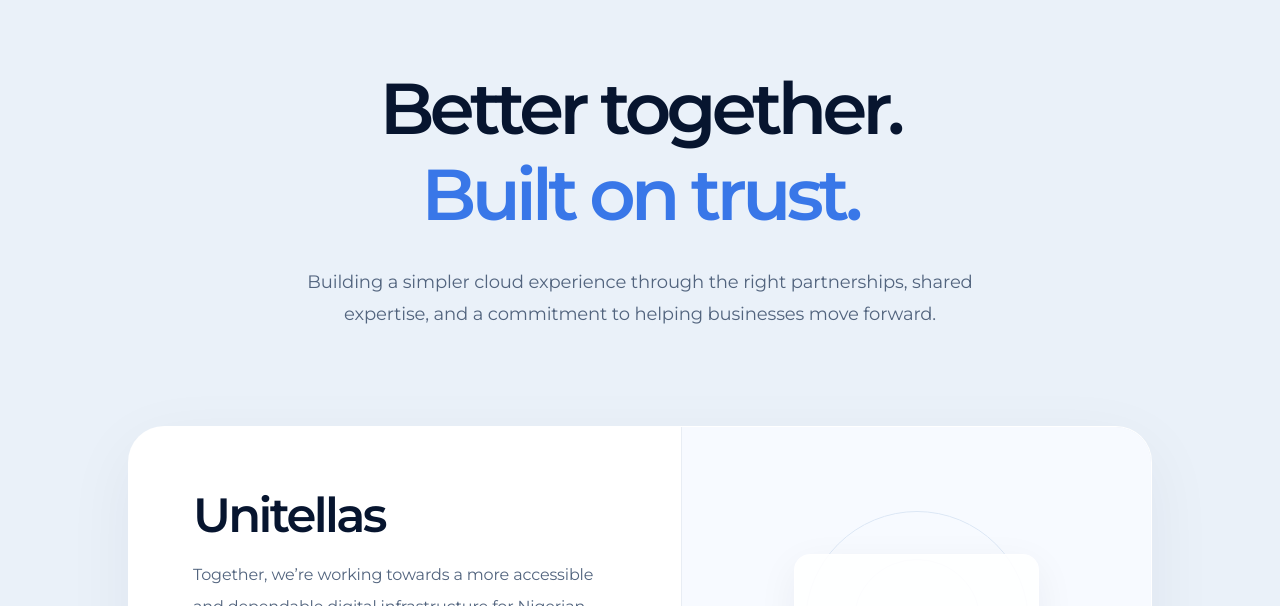
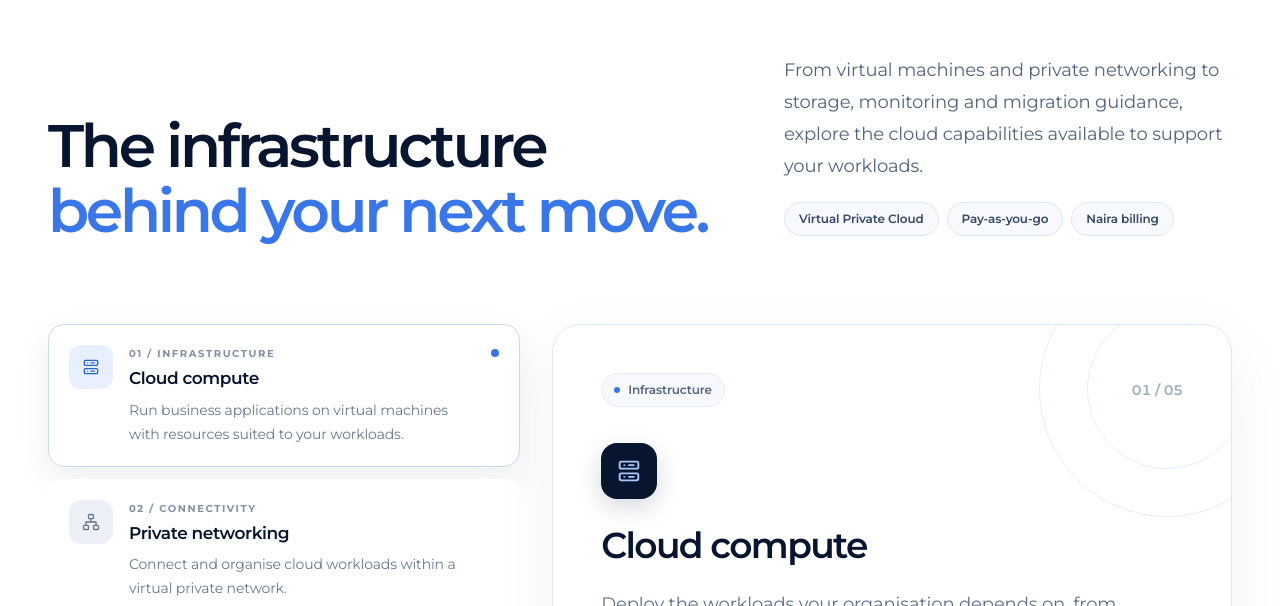
Before and after one commit to OPEX-Consulting/opex-cloud, a Next.js app: page / in a window 1280 px wide. Shown: the part 874-1480 px from the top of the page. Built offline with nearby package versions, Linux system fonts and the light colour scheme.

Commit message:
removed partner

```diff
--- a/src/app/page.tsx
+++ b/src/app/page.tsx
@@ -11,7 +11,6 @@ import FaqSection from "./components/FaqSection";
 import Contact from "./components/ContactSection";
 import WhoIsItForSection from "./components/WhoIsItForSection";
 import CtaSection from "./components/CtaSection";
-import Partnership from "./components/Partnership";
 import Service from "./components/ServiceSection";
 import Solution from "./components/SolutionSection";
 import Trust from "./components/TrustSection";
@@ -21,7 +20,6 @@ export default function Home() {
   return (
     <>
       <Herosection />
-      <Partnership />
       <Service />
       <Solution />
       <Trust />
```
